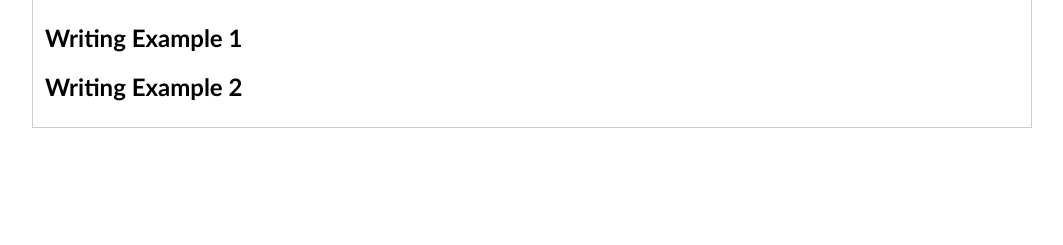
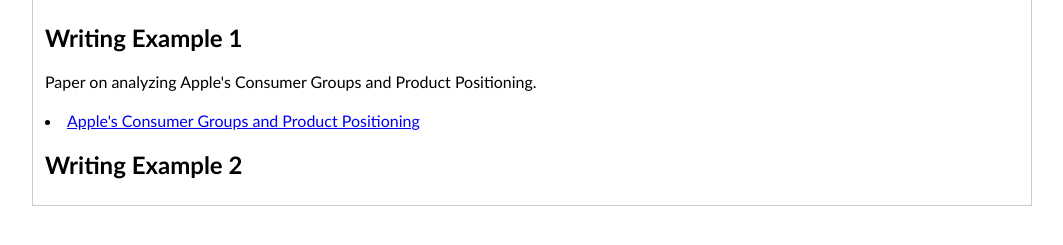
Before and after one commit to ruiyangm/portfolio, a plain HTML site: page workexamples.html in a window 1280 px wide. Shown: the part 161-406 px from the top of the page, without its empty margins (108-1171 px from the left). Drawn offline with nearby package versions, Linux system fonts and the light colour scheme.

Commit message:
Update workexamples.html

```diff
--- a/workexamples.html
+++ b/workexamples.html
@@ -27,6 +27,8 @@
 
         <div id="Writing" class="tabcontent">
               <h2>Writing Example 1</h2>
+            <p>Paper on analyzing Apple's Consumer Groups and Product Positioning.</p>
+            <li><a href="assets/resources/Apple's Consumer Groups and Product Positioning.docx">Apple's Consumer Groups and Product Positioning</a></li>
               <h2>Writing Example 2</h2>
         </div>
 
```
